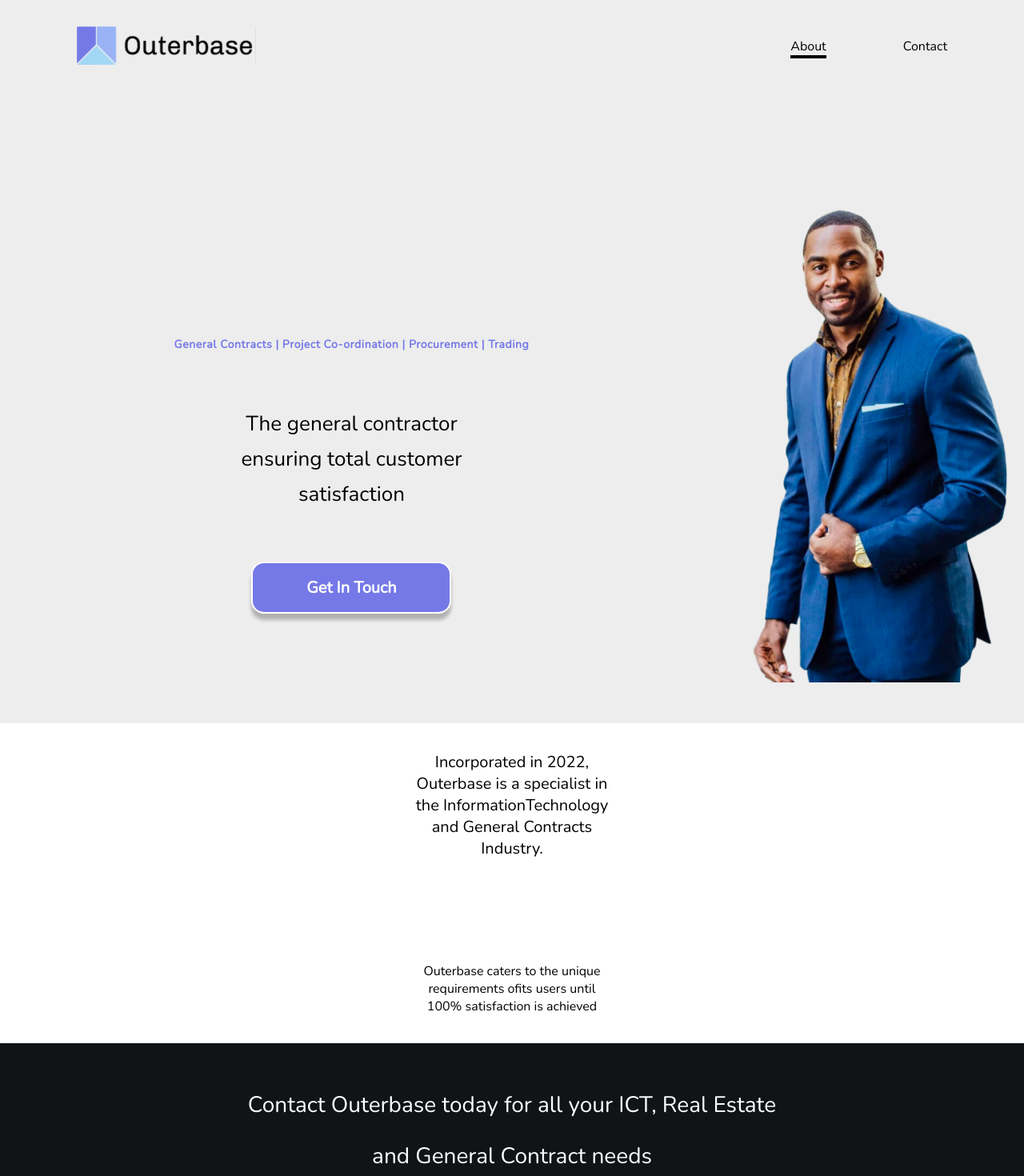
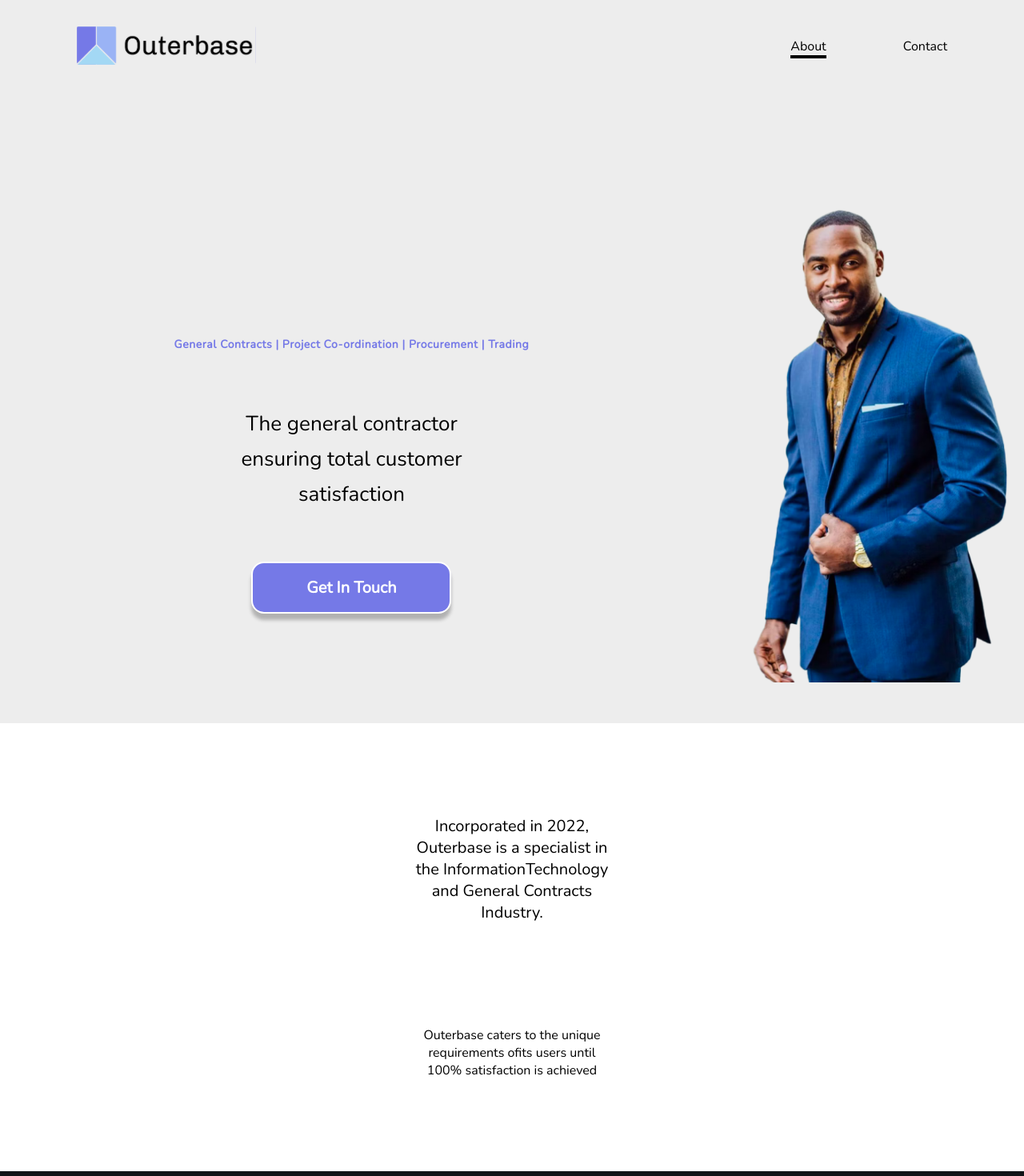
Before and after one commit to Taofiqq/outerbase, a React (Create React App) app: page / in a window 1280 px wide. Shown: the top 1470 px of the page at 80% size. Built offline with nearby package versions, Linux system fonts and the light colour scheme.

Commit message:
added styles

```diff
--- a/src/components/Home.jsx
+++ b/src/components/Home.jsx
@@ -226,7 +226,7 @@ const InformationContainer = styled.section`
   z-index: -10;
 
   @media screen and (min-width: 760px) {
-    height: 50vh;
+    height: 70vh;
   }
 `;
 
```
